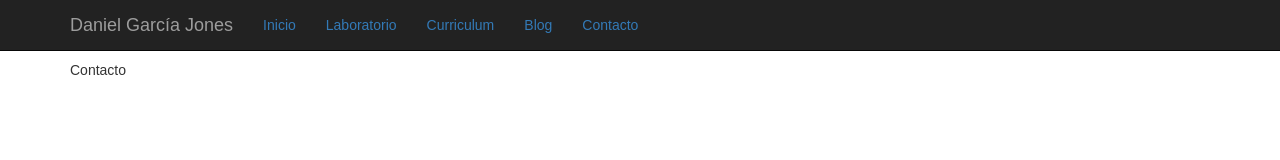
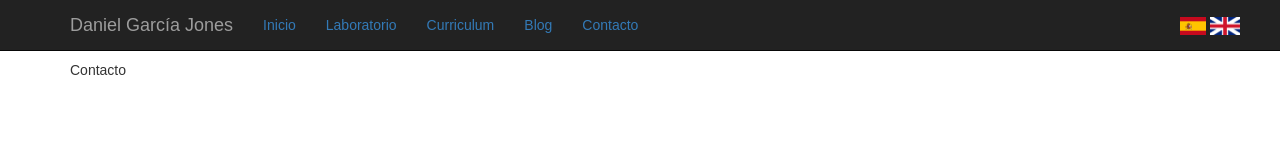
Before and after one commit to danielgj/webdgj-react, a React (Create React App) app: page /contact in a window 1280 px wide. Shown: the top 160 px of the page. Built offline with nearby package versions, Linux system fonts and the light colour scheme.

Commit message:
Change Language

```diff
--- a/src/components/App.js
+++ b/src/components/App.js
@@ -1,6 +1,6 @@
 import React from 'react';
-import { Navbar, Nav, NavItem } from 'react-bootstrap';
-import { BrowserRouter as Router, Route, Link } from "react-router-dom";
+import { BrowserRouter as Router, Route } from "react-router-dom";
+import Header from './Header';
 import Footer from './Footer';
 import MainSection from './MainSection';
 import LabSection from './LabSection';
@@ -16,8 +16,16 @@ class App  extends React.Component {
     constructor(props) {
         super(props);
         this.state = {
-          language: "en"
+          language: "es"
         };
+
+        this.changeLang = this.changeLang.bind(this)
+    }
+
+    changeLang(lang) {
+        this.setState({
+          language: lang
+        });
     }
 
     render() {
@@ -28,40 +36,15 @@ class App  extends React.Component {
 
           <Router>
               <div className="App">
-                <header>
-                      <Navbar fixedTop className="navbar-expand-lg navbar-inverse">
-                          <Navbar.Header>
-                            <Navbar.Brand>
-                              Daniel García Jones
-                            </Navbar.Brand>
-                          </Navbar.Header>
-                          <Nav>
-                            <NavItem eventKey={1}>
-                              <Link to="/">Inicio</Link>
-                            </NavItem>
-                            <NavItem eventKey={2}>
-                              <Link to="/lab">Laboratorio</Link>
-                            </NavItem>
-                            <NavItem eventKey={3}>
-                              <Link to="/cv">Curriculum</Link>
-                            </NavItem>
-                            <NavItem eventKey={4}>
-                              <Link to="/blog">Blog</Link>
-                            </NavItem>
-                            <NavItem eventKey={5}>
-                              <Link to="/contact">Contacto</Link>
-                            </NavItem>
-                          </Nav>
-                      </Navbar>
-                </header>
-                <div className="container mainContent">
+                    <Header language={lang} changeLangFunc={this.changeLang}/>
+                    <div className="container mainContent">
                     <Route exact path="/" component={() => <MainSection language={lang}/>} />
                     <Route path="/lab" component={() => <LabSection language={lang}/>} />
                     <Route path="/cv" component={() => <CVSection language={lang}/>} />
                     <Route path="/blog" component={() => <BlogSection language={lang}/>} />
                     <Route path="/contact" component={() => <ContactSection language={lang}/>} />
                 </div>
-                <Footer />
+                <Footer language={lang} />
               </div>
             </Router>
         )
--- a/src/components/Footer.js
+++ b/src/components/Footer.js
@@ -9,7 +9,19 @@ import githubIcon from '../img/github.png';
 
 
 
-const Footer   = () => (
+class Footer extends React.Component {
+
+  constructor(props) {
+     super(props);
+  }
+
+  render() {
+
+    const lang = this.props.language;
+    const changeLang = this.props.changeLangFunc;
+
+    if(lang==="es") {
+      return (
           <Navbar fixedBottom className="navbar navbar-inverse">
                 <div className="row">
                     <div className="col">
@@ -28,5 +40,30 @@ const Footer   = () => (
                 </div>
           </Navbar>
       )
+    } else {
+
+        return (
+          <Navbar fixedBottom className="navbar navbar-inverse">
+                <div className="row">
+                    <div className="col">
+                        <img src={dgjIcon} alt="Daniel Garcia Jones" title="Daniel Garcia Jones" className="img-circle footerImg"/>
+                    </div>
+                    <div className="col">
+                        <p className="footerCopy">&copy; 2018 Daniel García Jones</p>
+                    </div>
+                    <div className="col">
+                        <p className="footerSocial">
+                            <a href="https://github.com/danielgj" target="_blank" rel="noopener noreferrer"><img src={githubIcon} alt="Github Profile" title="Github Profile" className="socialIcon"/></a>
+                            <a href="https://www.linkedin.com/in/dgarciaj/" target="_blank" rel="noopener noreferrer"><img src={linkedinIcon} alt="LinkedIn Profile" title="LinkedIn Profile" className="socialIcon"/></a>
+                            <a href="https://twitter.com/danielgarjones/" target="_blank" rel="noopener noreferrer"><img src={twitterIcon} alt="Twitter Profile" title="Twitter Profile" className="socialIcon"/></a>
+                        </p>
+                    </div>
+                </div>
+          </Navbar>
+      )
+
+    }
+  }
+}
 
 export default Footer;
--- a/src/components/Header.js
+++ b/src/components/Header.js
@@ -2,16 +2,22 @@ import React from 'react';
 import { Navbar, Nav, NavItem } from 'react-bootstrap';
 import { Link } from "react-router-dom";
 
-///////CSS
-import '../css/App.css';
+
+import esIcon from '../img/es_flag.png';
+import enIcon from '../img/uk_flag.png';
 
 class Header extends React.Component {
 
-
+  constructor(props) {
+     super(props);
+  }
 
   render() {
 
+    const lang = this.props.language;
+    const changeLang = this.props.changeLangFunc;
 
+    if(lang==="es") {
         return (
             <header>
                       <Navbar fixedTop className="navbar-expand-lg navbar-inverse">
@@ -20,7 +26,7 @@ class Header extends React.Component {
                               Daniel García Jones
                             </Navbar.Brand>
                           </Navbar.Header>
-              <Nav activeKey={this.props.section}>
+                          <Nav>
                             <NavItem eventKey={1}>
                               <Link to="/">Inicio</Link>
                             </NavItem>
@@ -37,9 +43,51 @@ class Header extends React.Component {
                               <Link to="/contact">Contacto</Link>
                             </NavItem>
                           </Nav>
+                          <div className="flagsArea">
+                              <img src={esIcon} alt="Español" title="Español" className="flag" onClick={() => changeLang('es')}/>
+                              <img src={enIcon} alt="Inglés" title="Inglés" className="flag" onClick={() => changeLang('en')}/>
+                          </div>
                       </Navbar>
                 </header>
+
         );
+    } else {
+        return (
+            <header>
+                      <Navbar fixedTop className="navbar-expand-lg navbar-inverse">
+                          <Navbar.Header>
+                            <Navbar.Brand>
+                              Daniel García Jones
+                            </Navbar.Brand>
+                          </Navbar.Header>
+                          <Nav>
+                            <NavItem eventKey={1}>
+                              <Link to="/">Home</Link>
+                            </NavItem>
+                            <NavItem eventKey={2}>
+                              <Link to="/lab">Lab</Link>
+                            </NavItem>
+                            <NavItem eventKey={3}>
+                              <Link to="/cv">Curriculum</Link>
+                            </NavItem>
+                            <NavItem eventKey={4}>
+                              <Link to="/blog">Blog</Link>
+                            </NavItem>
+                            <NavItem eventKey={5}>
+                              <Link to="/contact">Contact</Link>
+                            </NavItem>
+                          </Nav>
+                          <div className="flagsArea">
+                              <img src={esIcon} alt="Spanish" title="Spanish" className="flag" onClick={() => changeLang('es')}/>
+                              <img src={enIcon} alt="English" title="English" className="flag" onClick={() => changeLang('en')}/>
+                          </div>
+                      </Navbar>
+                </header>
+
+        );
+    }
+
+
   }
 }
 
--- a/src/css/App.css
+++ b/src/css/App.css
@@ -9,6 +9,18 @@
 
 .App-intro {
   font-size: large;
+}
+
+.flag {
+    height:18px;
+    margin: 2px;
+}
+
+.flagsArea {
+    position: absolute;
+    right: 20px;
+    width: 100px;
+    top: 15px;
 }
 
 .mainContent {
```
Also changed, not shown: src/components/LabSection.js (+3 -7 lines), src/img/es_flag.png (added), src/img/uk_flag.png (added). Lines whose indentation alone changed are shown as unchanged.
